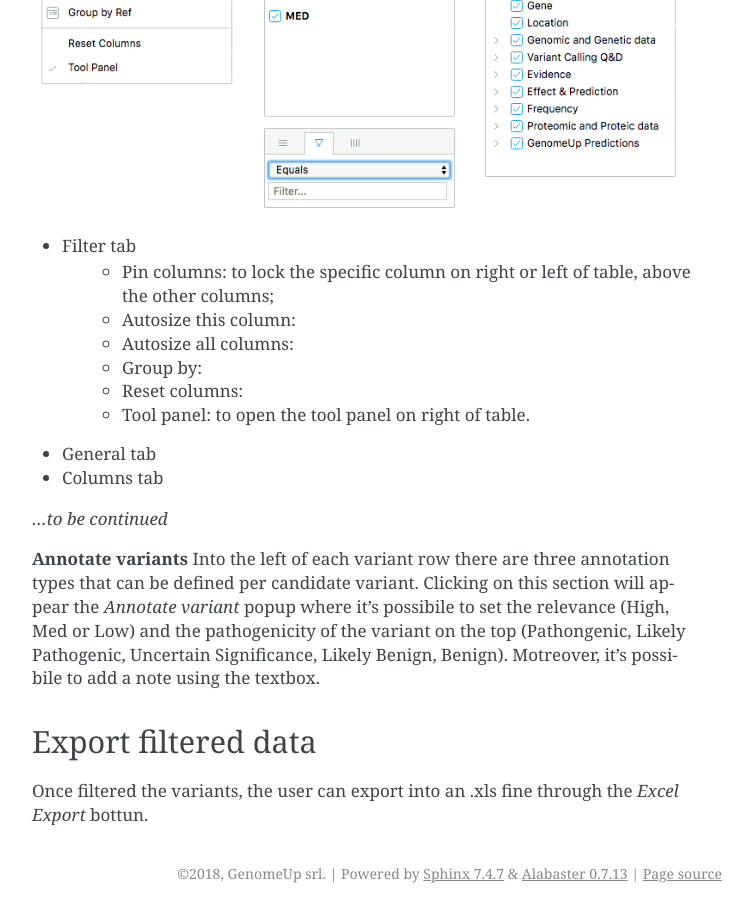
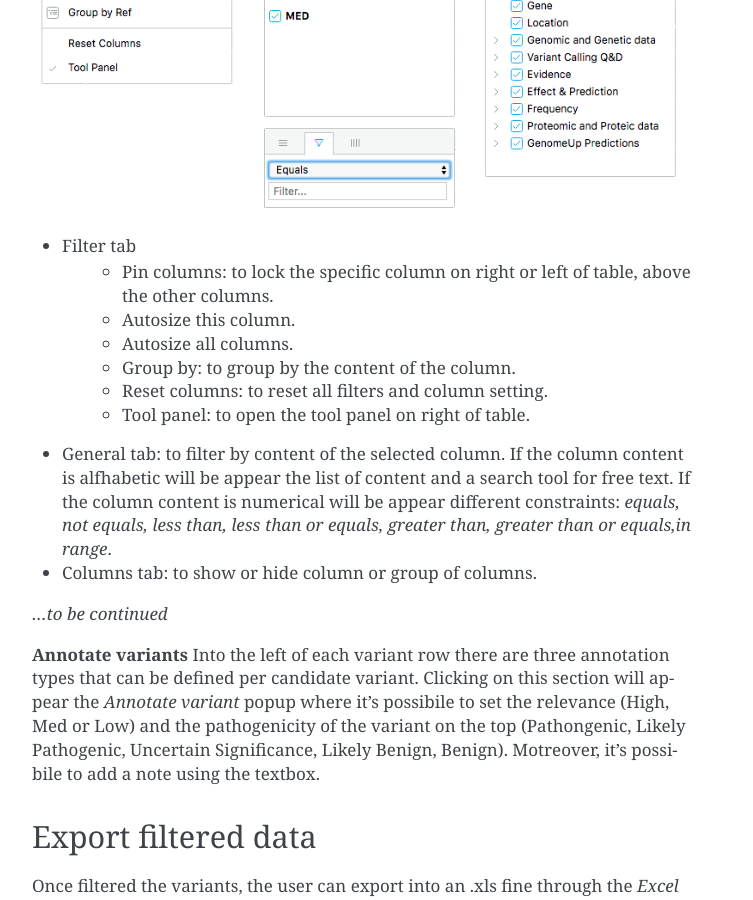
Before and after one commit to saraicarus/genomeup_doc, a Sphinx documentation site: the page built from source/getting_started.rst, in a window 1280 px wide and 900 px high, scrolled down 2513 px. Shown: the whole window, without its empty margins (388-1141 px from the left). Built offline with Sphinx 7.4.7, drawn with Linux system fonts in a browser that asks for light colours.

Commit message:
Update getting_started.rst

```diff
--- a/source/getting_started.rst
+++ b/source/getting_started.rst
@@ -58,15 +58,17 @@ Furthermore, clicking on the rigth side of each columns titles, is avalaible a c
 .. image :: /_static/filter_tab.png
 
 - Filter tab
-    - Pin columns: to lock the specific column on right or left of table, above the other columns;
-    - Autosize this column:
-    - Autosize all columns:
-    - Group by:
-    - Reset columns:
+    - Pin columns: to lock the specific column on right or left of table, above the other columns.
+    - Autosize this column.
+    - Autosize all columns.
+    - Group by: to group by the content of the column.
+    - Reset columns: to reset all filters and column setting.
     - Tool panel: to open the tool panel on right of table.
 
-- General tab
-- Columns tab
+- General tab: to filter by content of the selected column. If the column content is alfhabetic will be appear the list of  content and a search tool for free text. If the column content is numerical will be appear different constraints: *equals, not equals, less than, less than or equals, greater than, greater than or equals,in range*.
+
+- Columns tab: to show or hide column or group of columns.
+
 
 *...to be continued*
 
```
